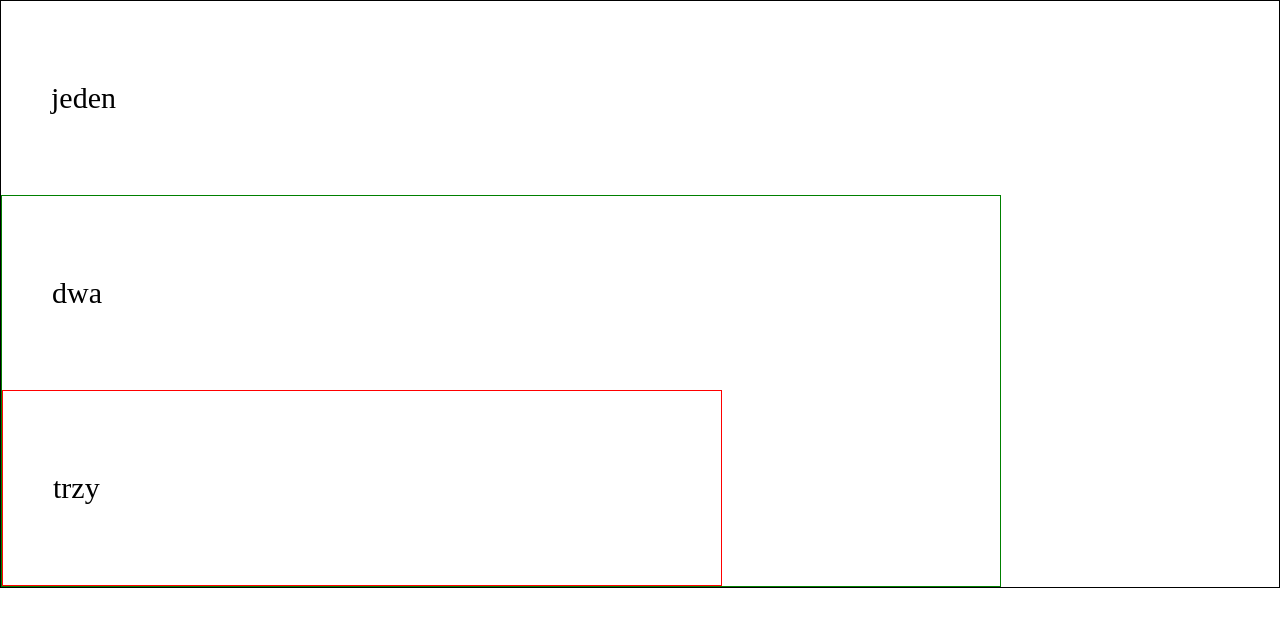
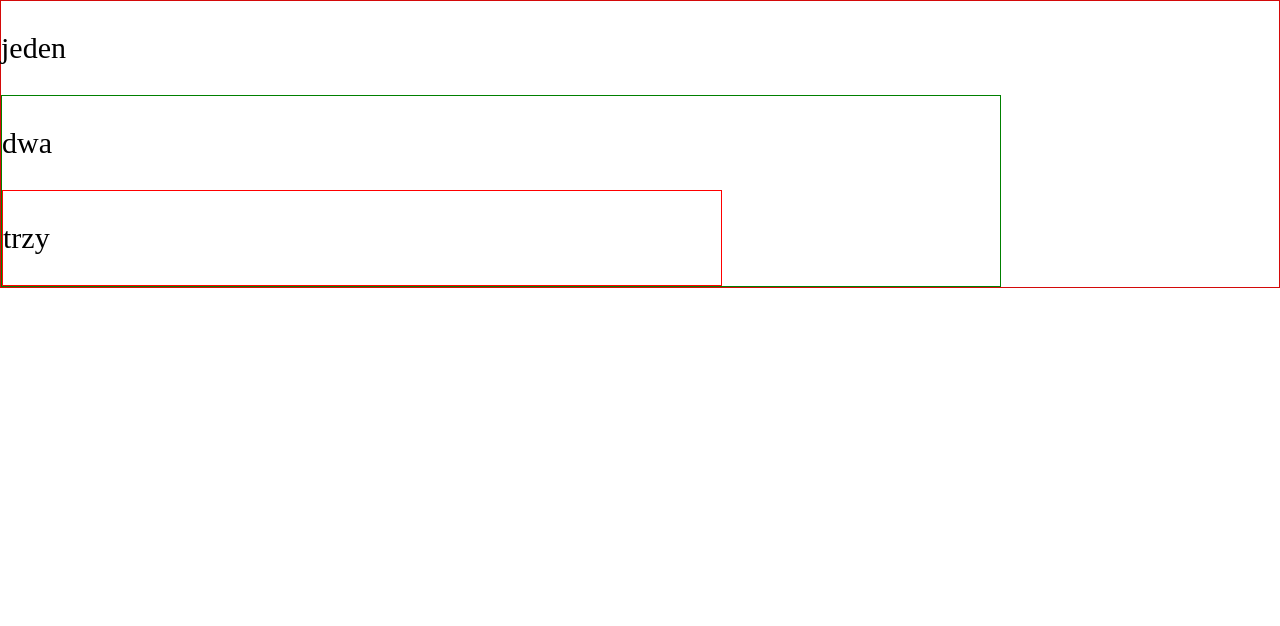
Before and after one commit to kojak01/contacts-adding-list, a website: page index.html in a window 1280 px wide. Drawn offline with Linux system fonts and the light colour scheme.

Commit message:
event bubbling example

```diff
--- a/app.js
+++ b/app.js
@@ -6,13 +6,16 @@ const trzy = document.querySelector('#trzy');
 console.log(trzy);
 
 jeden.addEventListener('click', () => {
+    console.log('klik w jeden');
     jeden.style['background-color'] = 'black';
 });
 
 dwa.addEventListener('click', () => {
+    console.log('klik w dwa');
     dwa.style['background-color'] = 'green';
 })
 
 trzy.addEventListener('click', () => {
+    console.log('klik w trzy');
     trzy.style['background-color'] = 'white';
 })
--- a/style.css
+++ b/style.css
@@ -7,22 +7,27 @@ body {
     padding: 0;
     font-size: 30px;
     max-width: 1440px;
+    display: flex;
+    justify-content: center;
+    align-items: center;
+    flex-wrap: wrap;
 
 }
-p {
-    padding: 50px;
-}
+
 #jeden {
-    border: 1px solid black;
+    flex: 50%;
+    border: 1px solid rgb(212, 9, 9);
     max-width: 1440px;
 }
 
 #dwa {
+    flex: 50%;
     border: 1px solid green;
     max-width: 1000px;
 }
 
 #trzy {
+    flex: 50%;
     border: 1px solid red;
     max-width: 720px;
 }
```
